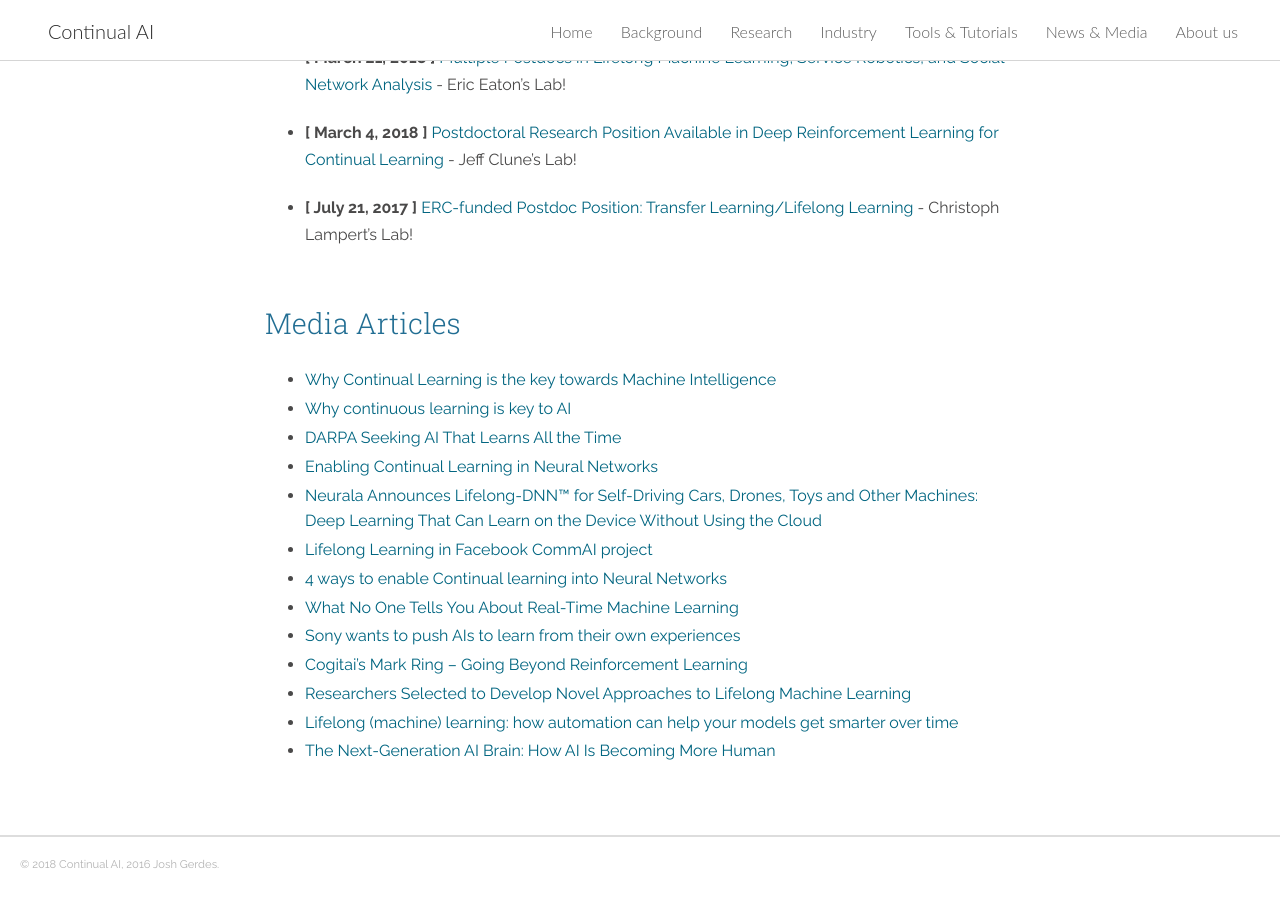
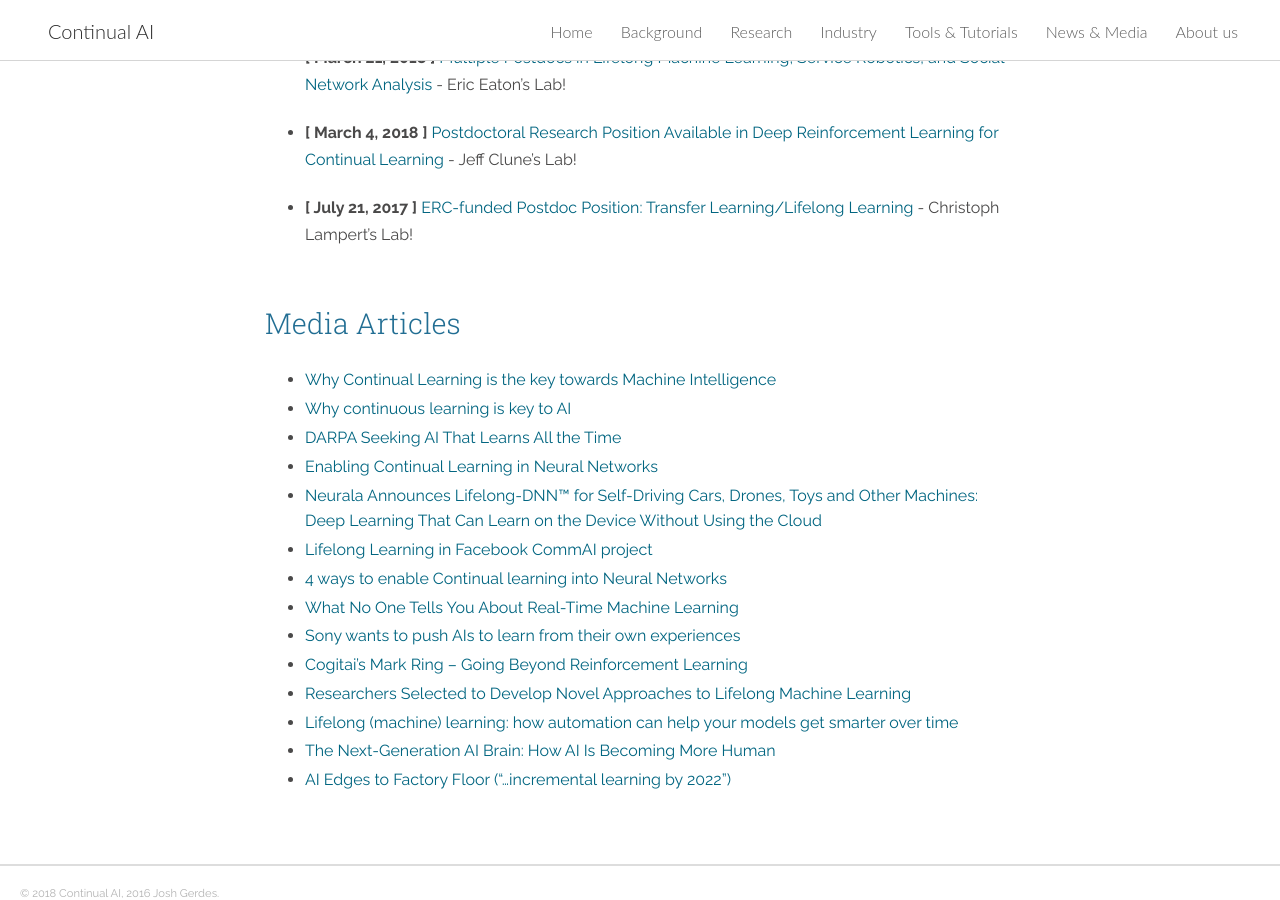
Before and after one commit to giparisi/website, a Jekyll site: the page built from news_and_media.md, in a window 1280 px wide and 900 px high, scrolled down 980 px. Built offline with Jekyll 4.4.1, drawn with Linux system fonts in a browser that asks for light colours; nearby versions of some CDN libraries; before the commit the page ends 1851 px from its top, so only the background shows below that.

Commit message:
Update news_and_media.md

```diff
--- a/news_and_media.md
+++ b/news_and_media.md
@@ -52,3 +52,4 @@ While not yet in its peak of media attention, *Continual Learning* has repeatedl
 - [Researchers Selected to Develop Novel Approaches to Lifelong Machine Learning](https://www.darpa.mil/news-events/2018-05-03)
 - [Lifelong (machine) learning: how automation can help your models get smarter over time](https://www.ibm.com/blogs/bluemix/2017/10/lifelong-machine-learning-automation-can-help-models-get-smarter-time/)
 - [The Next-Generation AI Brain: How AI Is Becoming More Human](https://www.forbes.com/sites/forbestechcouncil/2018/04/09/the-next-generation-ai-brain-how-ai-is-becoming-more-human/2/)
+- [AI Edges to Factory Floor ("...incremental learning by 2022")](https://www.eetimes.com/document.asp?doc_id=1333973)
```
